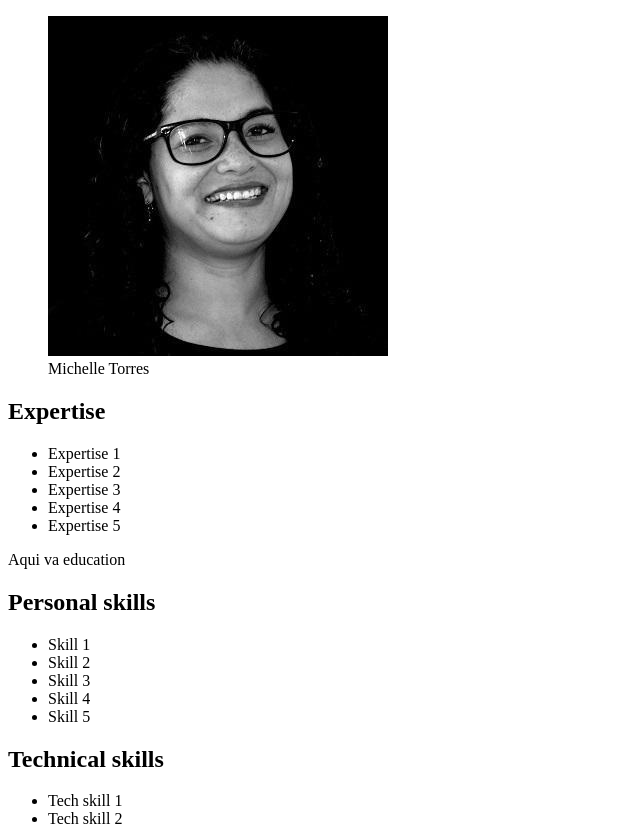
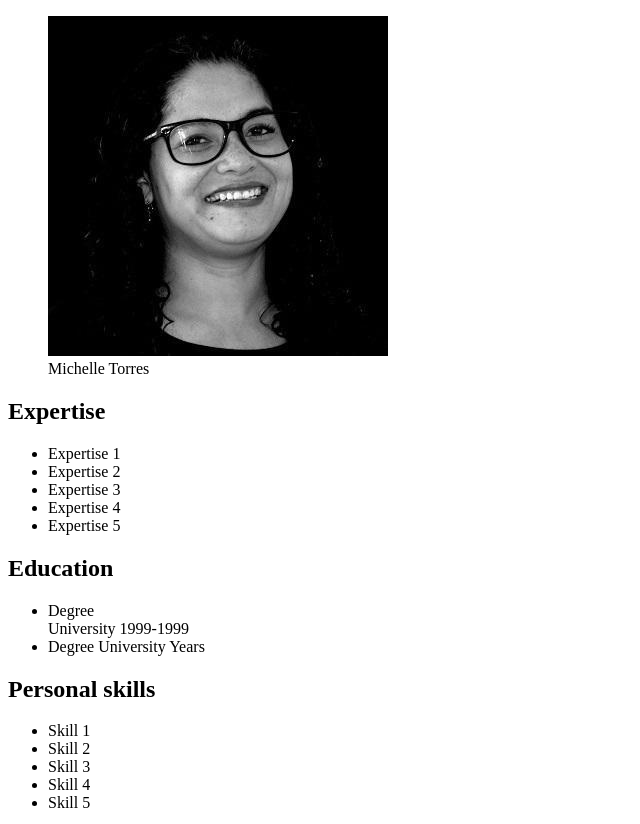
Before and after one commit to nmicht/my-resume, a plain HTML site: page index.html in a window 1280 px wide. Shown: the top 824 px of the page, without its empty margins (0-640 px from the left). Drawn offline with Linux system fonts and the light colour scheme.

Commit message:
Education list

```diff
--- a/index.html
+++ b/index.html
@@ -20,7 +20,17 @@
         </ul>
       </section>
       <section>
-        Aqui va education
+        <h2>Education</h2>
+        <ul>
+          <li>
+            Degree <br>
+            University 1999-1999
+          </li>
+          <li>
+            <span>Degree</span>
+            <span>University</span> <span>Years</span>
+          </li>
+        </ul>
       </section>
       <section>
         <h2>Personal skills</h2>
```
